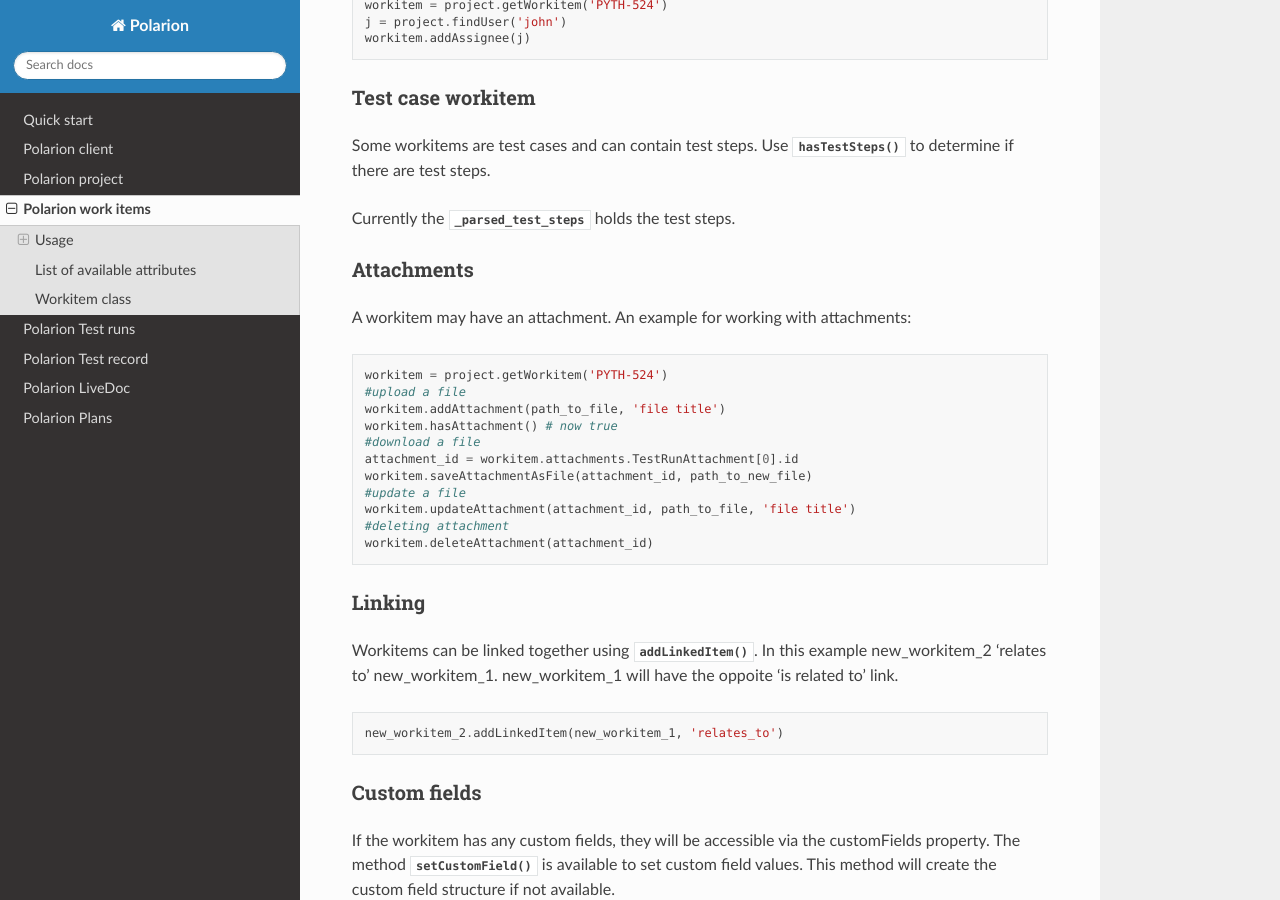
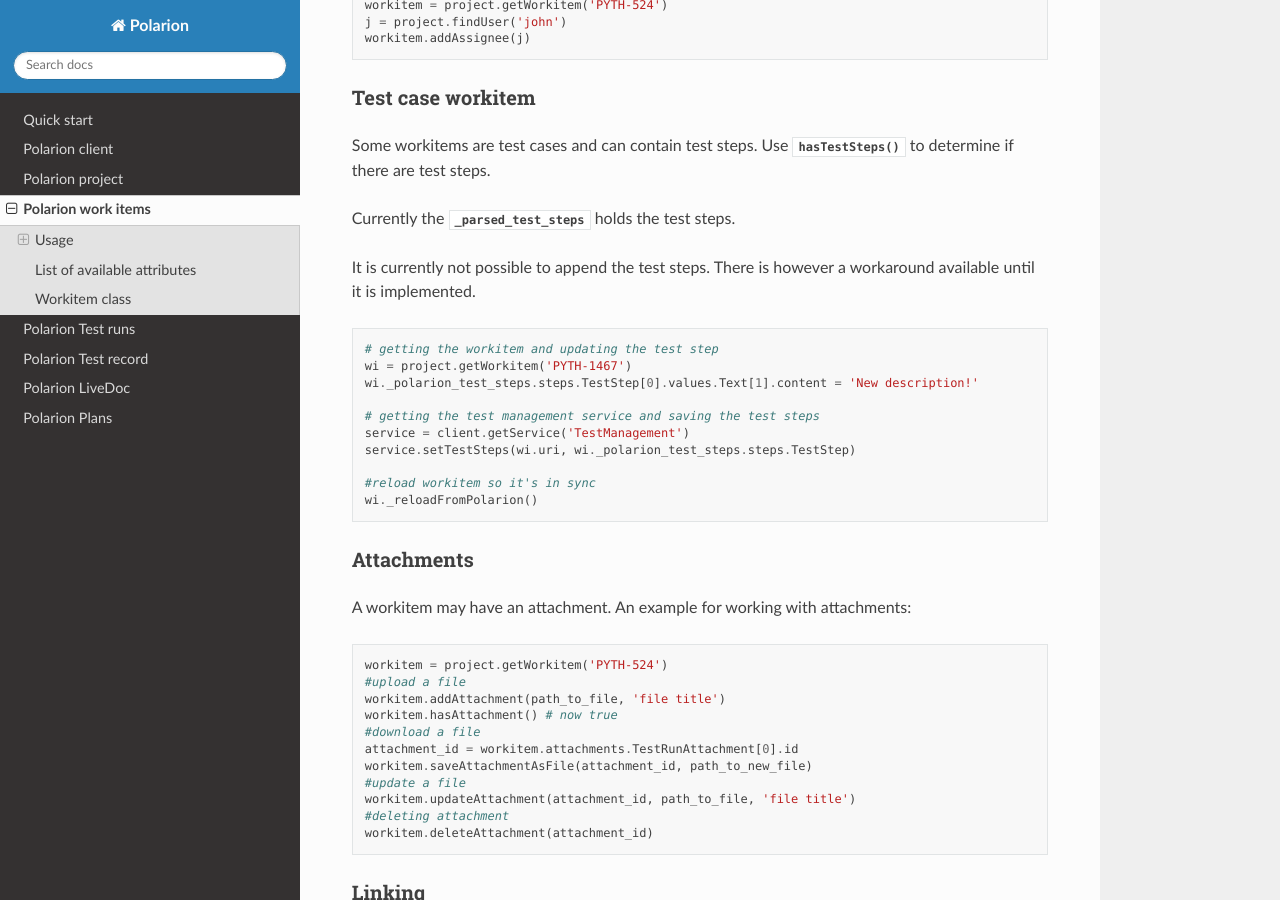
Before and after one commit to jesper-raemaekers/python-polarion, a Sphinx documentation site: the page built from docs/workitem.rst, in a window 1280 px wide and 900 px high, scrolled down 2249 px. Built offline with Sphinx 7.4.7 and the Read the Docs theme 2.0.0, drawn with Linux system fonts in a browser that asks for light colours; some of the changed text lies outside the part shown.

```diff
--- a/docs/testrun.rst
+++ b/docs/testrun.rst
@@ -20,6 +20,12 @@ accessing an existing test run:
 
     existing_test_run = self.checking_project.getTestRun('test-id')
 
+adding a new test case to an existing test run:
+
+.. code:: python
+
+    test_case = project.getWorkitem('workitem-id')
+    existing_test_run.addTestcase(test_case)
 
 Set the test run status:
 
--- a/docs/workitem.rst
+++ b/docs/workitem.rst
@@ -4,7 +4,7 @@ Polarion work items
 Usage
 --------------
 
-This chapter details some common operations
+This chapter details some common operations.
 
 Updating a field
 ^^^^^^^^^^^^^^^^
@@ -120,6 +120,21 @@ Test case workitem
 Some workitems are test cases and can contain test steps. Use :func:`~Workitem.hasTestSteps` to determine if there are test steps.
 
 Currently the :attr:`~Workitem._parsed_test_steps` holds the test steps.
+
+It is currently not possible to append the test steps. There is however a workaround available until it is implemented.
+
+.. code:: python
+
+    # getting the workitem and updating the test step
+    wi = project.getWorkitem('PYTH-1467')
+    wi._polarion_test_steps.steps.TestStep[0].values.Text[1].content = 'New description!'
+
+    # getting the test management service and saving the test steps
+    service = client.getService('TestManagement')
+    service.setTestSteps(wi.uri, wi._polarion_test_steps.steps.TestStep)
+
+    #reload workitem so it's in sync
+    wi._reloadFromPolarion()
 
 
 Attachments
```
Also changed, not shown: README.md (+31 -2 lines), docs/project.rst (+12 -0 lines), 1 other file.
